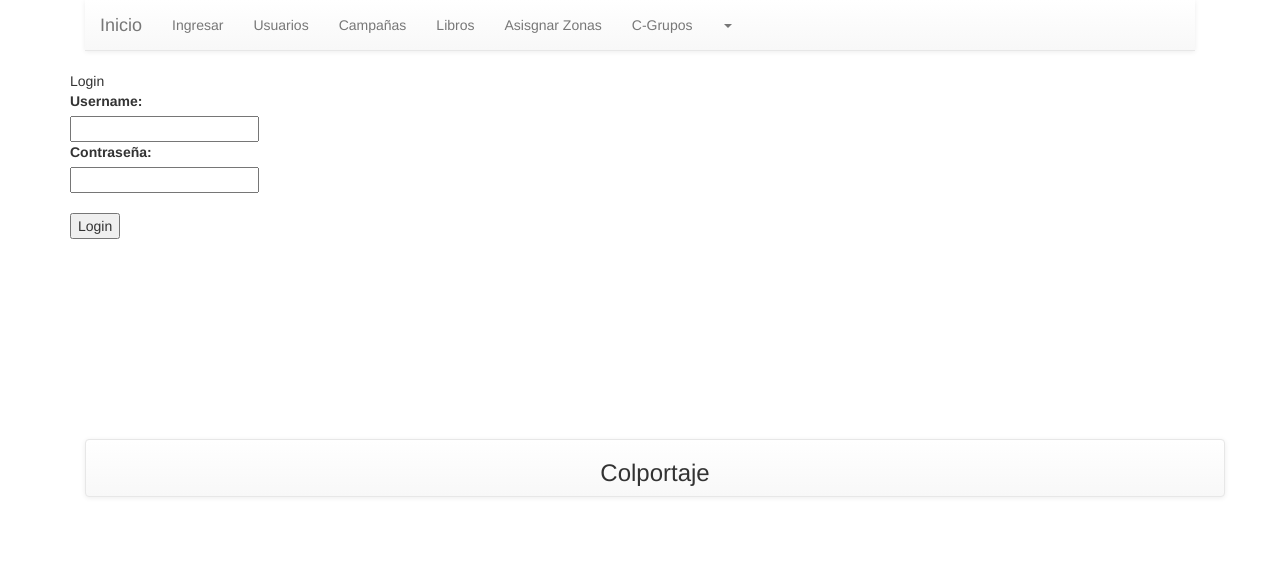
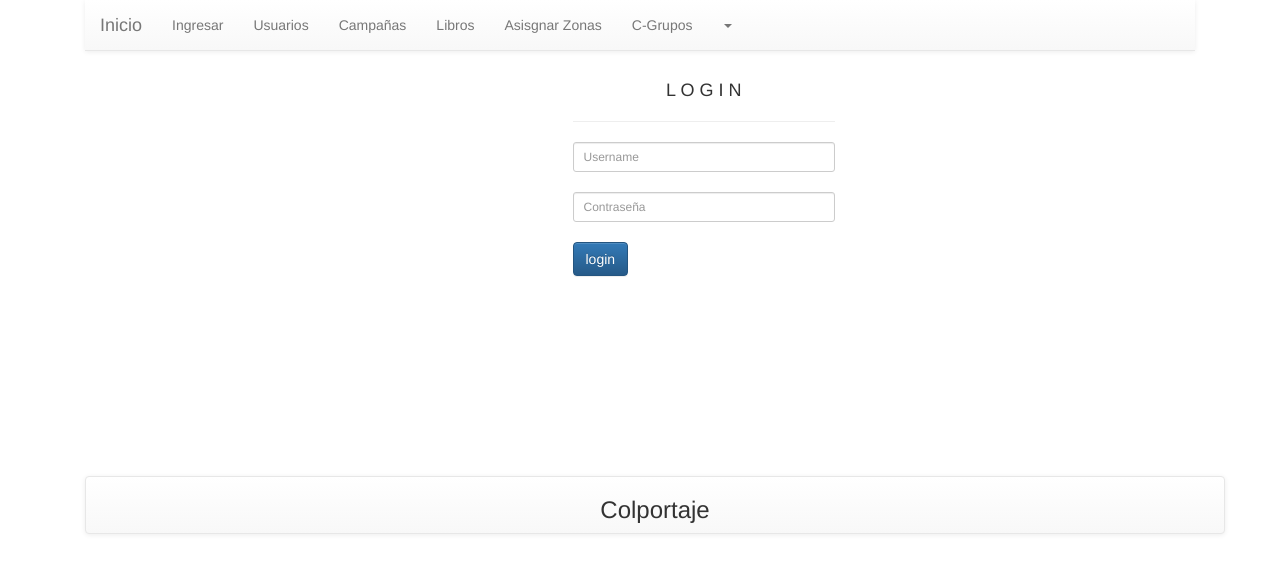
Before and after one commit to cortes150/proyectocolport, a PHP site: page / in a window 1280 px wide. Shown: the top 573 px of the page. Run offline with PHP 8.4, Linux system fonts and the light colour scheme.

Commit message:
mejorando login

```diff
--- a/view/index.php
+++ b/view/index.php
@@ -1,13 +1,24 @@
-Login
-<br>
-<form action="?c=Usuario&a=Sesiones" method="POST">
-	<label for="">Username:</label>
-	<br> <input name="nick" type="text"> <br>
-	<label for="">Contraseña:</label> <br>
-	<input type="password" name="clave">
-	<br>
-	 <br>
-	<input type="submit" value="Login">
+<div class="container">
+    <div class="row">
+        <div class="col-md-offset-5 col-md-3">
+            <div class="form-login">
+            <h4 class="text-center">L O G I N</h4>
+            <hr>
+            <form action="?c=Usuario&a=Sesiones" method="POST">
+            <input type="text" name="nick" id="userName" class="form-control input-sm chat-input" placeholder="Username" />
+            </br>
+            <input type="text" name="clave" id="userPassword" class="form-control input-sm chat-input" placeholder="Contraseña" />
+            </br>
+            <div class="wrapper">
+               <input class="btn btn-primary btn-bloque" type="submit" value="login">
+            </form>
+            </div>
+            </div>
 
-</form>
+        </div>
+    </div>
+</div>
+
+
+
 <!--verifiacar las inserciones de cada vez q se hace un refresh-->
```
